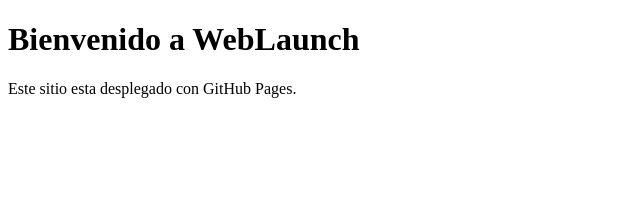
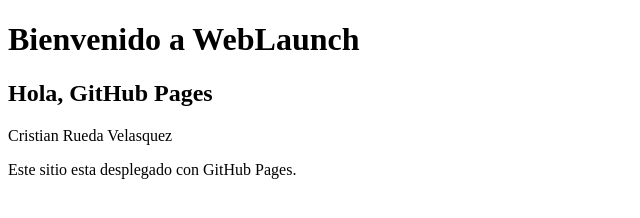
Before and after one commit to crisstiank1/WebLaunch, a plain HTML site: page index.html in a window 1280 px wide. Shown: the whole page, without its empty margins (0-640 px from the left). Drawn offline with Linux system fonts and the light colour scheme.

Commit message:
Actualizacion del sitio WebLaunch

```diff
--- a/index.html
+++ b/index.html
@@ -7,6 +7,8 @@
 </head>
 <body>
     <h1>Bienvenido a WebLaunch</h1>
+    <h2>Hola, GitHub Pages</h2>
+    <p>Cristian Rueda Velasquez</p>
     <p>Este sitio esta desplegado con GitHub Pages.</p>
 </body>
 </html>
```
